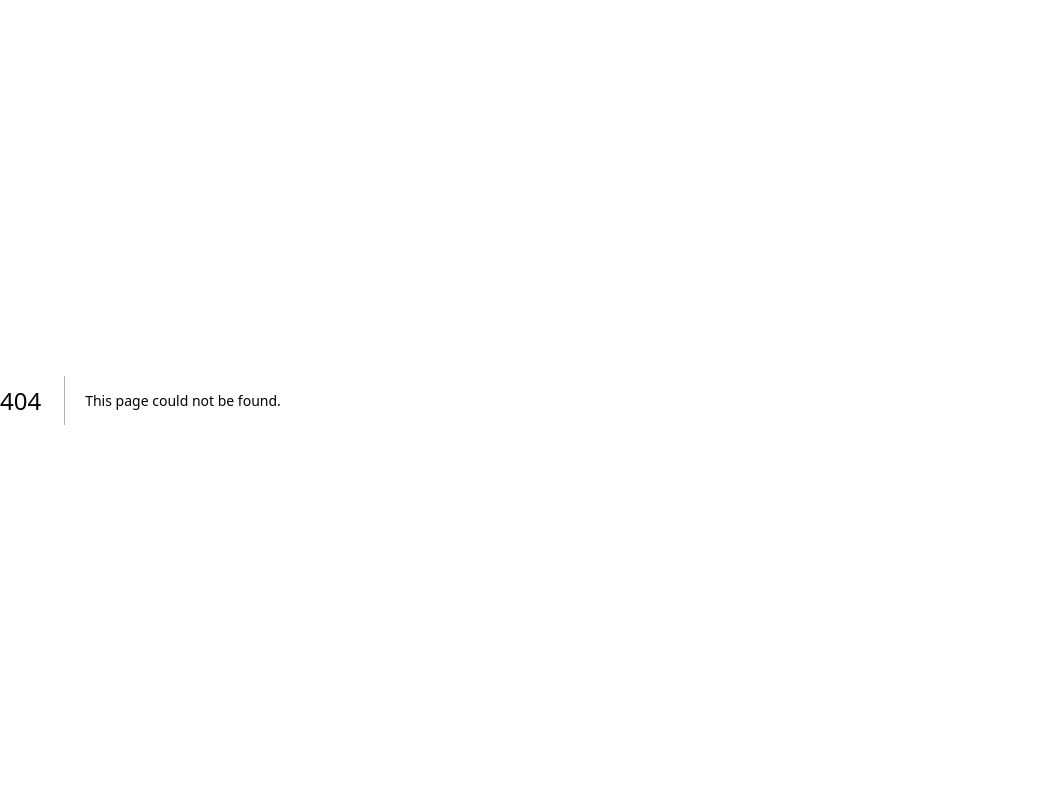
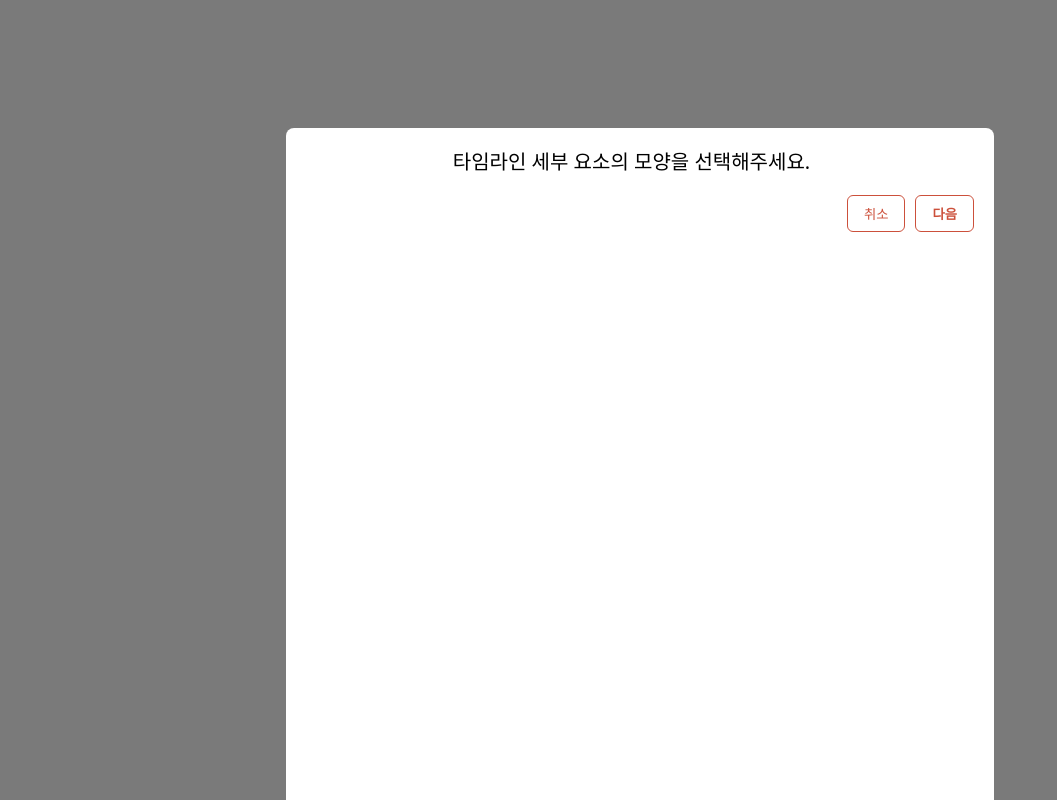
Before and after one commit to KimSeongeun12/eatPlanFront, a Next.js app: page /write/courseAdd_modal in a window 1280 px wide. Before the commit this address had no page. Shown: the whole page, without its empty margins (0-1057 px from the left). Built offline with nearby package versions, Linux system fonts and the light colour scheme.

Commit message:
코스 등록 두번째모달...^^

```diff
--- a/src/app/admin_course/page.jsx
+++ b/src/app/admin_course/page.jsx
@@ -5,12 +5,15 @@ import LeftMenu from '../leftMenu';
 import BestList from '../list/bestList';
 import {useState} from "react";
 import Admin_courseList from "@/app/admin_course/admin_courseList";
+import {useRouter} from "next/navigation";
 
 export default function List() {
     const [visible, setVisible] = useState('bestList');
 
     const showBestList = () => {setVisible('bestList')}
     const showAdmin_courseList = () => {setVisible('admin_courseList')}
+
+    const router = useRouter();
 
     return (
         <>
@@ -24,7 +27,7 @@ export default function List() {
                             <option>최신순</option>
                         </select>
                     )}
-                    <div className={"search"}>
+                    <div className={"search"} onClick={() => router.push('/courseSearch')}>
                         <img src={"searchIcon.png"} alt={"돋보기 아이콘"}/>
                     </div>
                 </div>
--- a/src/app/leftMenu.jsx
+++ b/src/app/leftMenu.jsx
@@ -48,8 +48,8 @@ export default function leftMenu() {
                             </div>
                         </>}
                 </div>
-                <div onClick={() => router.push('/admin_course')}
-                     className={`courseListMenu ${isActive('/admin_course') ? 'active' : ''}`}>
+                <div onClick={() => router.push('/list')}
+                     className={`courseListMenu ${isActive('/list') || isActive('/courseSearch') || isActive('/searchResult') ? 'active' : ''}`}>
                     <img src={"/communityIcon.png"} alt={"코스 구경 아이콘"}/>
                     <span>코스 구경</span>
                 </div>
--- a/src/app/list/page.jsx
+++ b/src/app/list/page.jsx
@@ -6,12 +6,15 @@ import BestList from './bestList';
 import CommonList from './commonList';
 import {useState} from "react";
 import Link from "next/link";
+import {useRouter} from "next/navigation";
 
 export default function List() {
     const [visible, setVisible] = useState('bestList');
 
     const showBestList = () => {setVisible('bestList')}
     const showCommonList = () => {setVisible('commonList')}
+
+    const router = useRouter();
 
     return (
         <>
@@ -26,7 +29,7 @@ export default function List() {
                         </select>
                     )}
                     <Link href="/courseSearch">
-                        <div className={"search"}>
+                        <div className={"search"} onClick={() => router.push('/courseSearch')}>
                             <img src={"searchIcon.png"} alt={"돋보기 아이콘"}/>
                         </div>
                     </Link>
--- a/src/app/searchResult/page.jsx
+++ b/src/app/searchResult/page.jsx
@@ -7,7 +7,7 @@ import {useSearchParams} from "next/navigation";
 import LeftMenu from '../leftMenu';
 import "./searchResult.css";
 import Link from "next/link";
-import qs from "qs";
+// import qs from "qs";
 
 
 export default function SearchResult() {
--- /dev/null
+++ b/src/app/write/courseAdd_modal/courseAdd_modal.css
@@ -0,0 +1,54 @@
+.courseAdd_modal_overlay {
+    position: fixed;
+    top: 0;
+    left: 0;
+    width: 100%;
+    height: 100%;
+    background: rgba(0,0,0,0.5);
+    z-index: 1;
+}
+
+.courseAdd_modal_content {
+    width: 668px;
+    height: 760px;
+    margin: 10% auto;
+    background: white;
+    padding: 20px;
+    border-radius: 8px;
+}
+
+.courseAdd_modal_title {
+    font-size: 22px;
+    margin-bottom: 20px;
+    text-align: center;
+}
+
+.courseAdd_modal_body {
+    margin-bottom: 20px;
+    text-align: center;
+}
+
+.courseAdd_modal_buttons {
+    display: flex;
+    justify-content: flex-end;
+    gap: 10px;
+}
+
+.courseAdd_modal_button {
+    padding: 8px 16px;
+    border: 1px solid #cc503b;
+    background-color: white;
+    color: #cc503b;
+    border-radius: 6px;
+    cursor: pointer;
+    transition: 0.2s;
+}
+
+.courseAdd_modal_button:hover {
+    background-color: #cc503b;
+    color: white;
+}
+
+.courseAdd_modal_button.confirm {
+    font-weight: bold;
+}
--- /dev/null
+++ b/src/app/write/courseAdd_modal/page.jsx
@@ -0,0 +1,21 @@
+import './courseAdd_modal.css';
+
+export default function CourseAdd_modal({onClose}) {
+    return (
+        <div className="courseAdd_modal_overlay">
+            <div className="courseAdd_modal_content">
+
+                <div className="courseAdd_modal_body">
+                    <span>타임라인 세부 요소의 모양을 선택해주세요.</span>
+                </div>
+
+                <div className="courseAdd_modal_buttons">
+                    <button onClick={onClose} className="courseAdd_modal_button">
+                        취소
+                    </button>
+                    <button className="courseAdd_modal_button confirm">다음</button>
+                </div>
+            </div>
+        </div>
+    );
+}
--- a/src/app/write/write_modal/modalCss.css
+++ b/src/app/write/write_modal/modalCss.css
@@ -75,7 +75,7 @@
 
 .timeline_startSpan {
     position: absolute;
-    left: -5%;
+    left: -1%;
     top: 200%;
     color: #CC503B;
     font-weight: bold;
@@ -83,18 +83,21 @@
 
 .timeline_finishSpan {
     position: absolute;
-    margin-right: 0px;
+    /*margin-right: 0px;*/
     width: 70px;
-    left: 95%;
+    left: 91%;
     top: 200%;
     color: #CC503B;
     font-weight: bold;
 }
 
-.timeline_grid_one {
+.timeline_grid_one
+, .timeline_grid_two
+, .timeline_grid_three
+, .timeline_grid_four
+, .timeline_grid_five {
     position: absolute;
     top: -70%;
-    left: 10%;
     width: 16px;
     height: 16px;
     background: #FFFFFF;
@@ -102,46 +105,12 @@
     border-radius: 50px;
 }
 
-.timeline_grid_two {
-    position: absolute;
-    top: -70%;
-    left: 28%;
-    width: 16px;
-    height: 16px;
-    background: #FFFFFF;
-    border: 10px solid #CC503B;
-    border-radius: 50px;
-}
+.timeline_grid_one {left: 10%;}
 
-.timeline_grid_three {
-    position: absolute;
-    top: -70%;
-    left: 47%;
-    width: 16px;
-    height: 16px;
-    background: #FFFFFF;
-    border: 10px solid #CC503B;
-    border-radius: 50px;
-}
+.timeline_grid_two {left: 28%;}
 
-.timeline_grid_four {
-    position: absolute;
-    top: -70%;
-    left: 66%;
-    width: 16px;
-    height: 16px;
-    background: #FFFFFF;
-    border: 10px solid #CC503B;
-    border-radius: 50px;
-}
+.timeline_grid_three {left: 47%;}
 
-.timeline_grid_five {
-    position: absolute;
-    top: -70%;
-    left: 84%;
-    width: 16px;
-    height: 16px;
-    background: #FFFFFF;
-    border: 10px solid #CC503B;
-    border-radius: 50px;
-}
+.timeline_grid_four {left: 66%;}
+
+.timeline_grid_five {left: 84%;}
--- a/src/app/write/write_modal/page.jsx
+++ b/src/app/write/write_modal/page.jsx
@@ -89,7 +89,6 @@ export default function StepModal({onComplete}) {
                     )}
                 </div>
             </div>
-            <CourseWrite/>
         </>
     );
 }
--- a/src/app/write/write_modal/stepOne.jsx
+++ b/src/app/write/write_modal/stepOne.jsx
@@ -1,6 +1,7 @@
 'use client'
 import {useState} from "react";
 import {useRouter} from "next/navigation";
+import CourseWrite from "@/app/write/courseWrite";
 
 export default function StepOne({onNext, setData}) {
     const [timelineStart, setTimelineStart] = useState('');
```
Also changed, not shown: src/app/write/courseWrite.jsx (+19 -3 lines), src/app/write/courseWriteCss.css (+37 -0 lines), src/app/write/page.jsx (+3 -39 lines).
